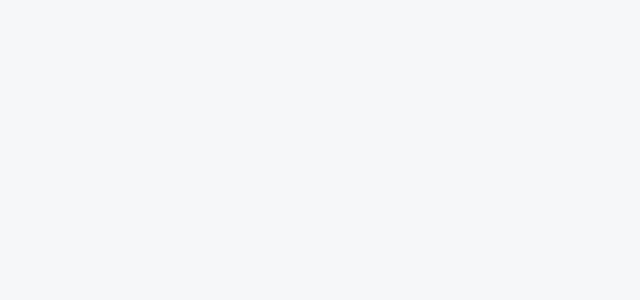
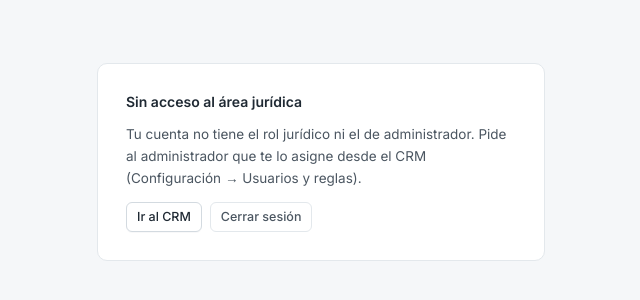
Before and after one commit to Deudalibre/juridico, a Next.js app: page /sin-acceso in a window 1280 px wide. Before the commit this address had no page. Shown: the part 238-538 px from the top of the page, without its empty margins (319-959 px from the left). Built offline with nearby package versions, Linux system fonts and the light colour scheme; no server answers.

Commit message:
Seguridad: cabeceras HTTP, pagina sin-acceso estatica (sin bucle de redirecciones) y estilos sincronizados

```diff
--- a/next.config.mjs
+++ b/next.config.mjs
@@ -1,4 +1,20 @@
 /** @type {import('next').NextConfig} */
-const nextConfig = {};
+
+// Cabeceras de seguridad para todas las respuestas (mismas que el CRM).
+const securityHeaders = [
+  { key: "X-Content-Type-Options", value: "nosniff" },
+  { key: "X-Frame-Options", value: "DENY" },
+  { key: "Referrer-Policy", value: "strict-origin-when-cross-origin" },
+  { key: "Permissions-Policy", value: "camera=(), microphone=(), geolocation=(), payment=()" },
+  { key: "Content-Security-Policy", value: "frame-ancestors 'none'; base-uri 'self'; form-action 'self'; object-src 'none'" },
+  { key: "Strict-Transport-Security", value: "max-age=31536000; includeSubDomains" },
+];
+
+const nextConfig = {
+  poweredByHeader: false,
+  async headers() {
+    return [{ source: "/(.*)", headers: securityHeaders }];
+  },
+};
 
 export default nextConfig;
--- a/src/app/globals.css
+++ b/src/app/globals.css
@@ -804,24 +804,28 @@ textarea::placeholder {
   .toast.error {
     border-left-color: var(--danger);
   }
+  /* Capas modales (Radix Dialog): el fondo oscurece; el contenido se centra arriba y puede desplazarse */
   .modal-backdrop {
     position: fixed;
     inset: 0;
-    background: rgba(38, 50, 56, 0.32);
-    display: flex;
-    align-items: flex-start;
-    justify-content: center;
-    padding: 64px 16px;
-    overflow-y: auto;
+    background: rgba(31, 41, 51, 0.36);
     z-index: 50;
   }
   .modal {
-    width: 100%;
+    position: fixed;
+    top: 64px;
+    left: 50%;
+    transform: translateX(-50%);
+    width: calc(100% - 32px);
     max-width: 560px;
+    max-height: calc(100vh - 96px);
+    overflow-y: auto;
     padding: 24px;
     display: flex;
     flex-direction: column;
     gap: 16px;
+    z-index: 51;
+    outline: none;
   }
   .popover {
     position: absolute;
--- a/src/app/sin-acceso/page.tsx
+++ b/src/app/sin-acceso/page.tsx
@@ -1,6 +1,26 @@
-import { redirect } from "next/navigation";
+import { signOut } from "@/app/(auth)/actions";
 
-// El layout de la app ya muestra la pantalla de «sin acceso»; esta ruta solo evita un bucle.
+const CRM_URL = process.env.NEXT_PUBLIC_CRM_URL ?? "http://localhost:3000";
+
+// Página estática (no redirige): evita un bucle con requirePermission → /sin-acceso → /clientes → …
 export default function SinAcceso() {
-  redirect("/clientes");
+  return (
+    <div className="flex min-h-screen items-center justify-center px-4">
+      <div className="card flex max-w-md flex-col gap-3 p-7">
+        <span className="card-title">Sin acceso al área jurídica</span>
+        <span className="text-[13.5px] leading-relaxed text-soft">
+          Tu cuenta no tiene el rol jurídico ni el de administrador. Pide al administrador que te lo asigne desde el CRM (Configuración → Usuarios y
+          reglas).
+        </span>
+        <div className="flex gap-2">
+          <a href={CRM_URL} className="btn-secondary btn-sm">
+            Ir al CRM
+          </a>
+          <form action={signOut}>
+            <button className="btn-ghost btn-sm">Cerrar sesión</button>
+          </form>
+        </div>
+      </div>
+    </div>
+  );
 }
```
